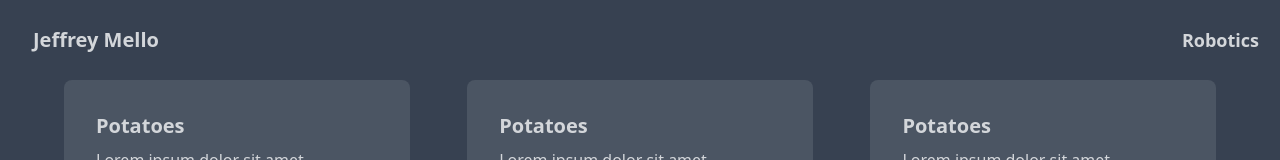
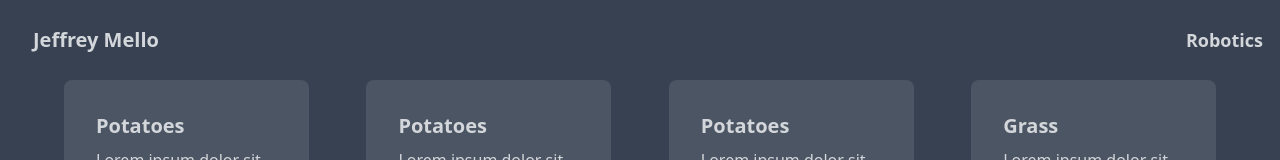
Before and after one commit to melloCoding/mellocoding.github.com, a Nuxt app: page / in a window 1280 px wide. Shown: the top 160 px of the page. Built offline with nearby package versions, Linux system fonts and the light colour scheme.

Commit message:
modified:   components/AppHeader.vue 	modified:   pages/index.vue

```diff
--- a/components/AppHeader.vue
+++ b/components/AppHeader.vue
@@ -3,8 +3,8 @@
     <div class="flex-1">
       <NuxtLink to="/" class="btn btn-ghost text-xl">Jeffrey Mello</NuxtLink>
     </div>
-    <div class="flex-none pr-5 btn btn-ghost text-lg">
-      <NuxtLink to="/robotics.vue">Robotics</NuxtLink>
+    <div class="flex-none btn btn-ghost text-lg">
+      <NuxtLink to="/robotics">Robotics</NuxtLink>
     </div>
   </div>
 </template>
--- a/pages/index.vue
+++ b/pages/index.vue
@@ -3,7 +3,7 @@
   <div>
     <AppHeader />
     <div
-      class="grid grid-cols-1 md:grid-cols-2 lg:grid-cols-3 content-stretch px-[5%] gap-[5%]"
+      class="grid grid-cols-1 md:grid-cols-2 lg:grid-cols-3 xl:grid-cols-4 content-stretch px-[5%] gap-[5%]"
     >
       <ProjectCard
         title="Potatoes"
```
